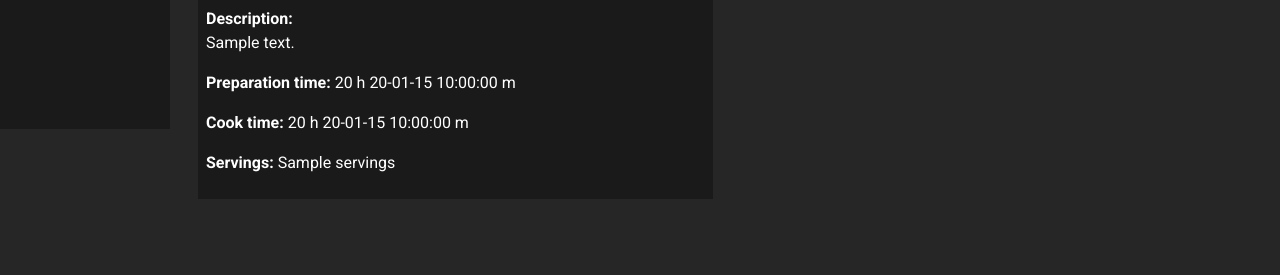
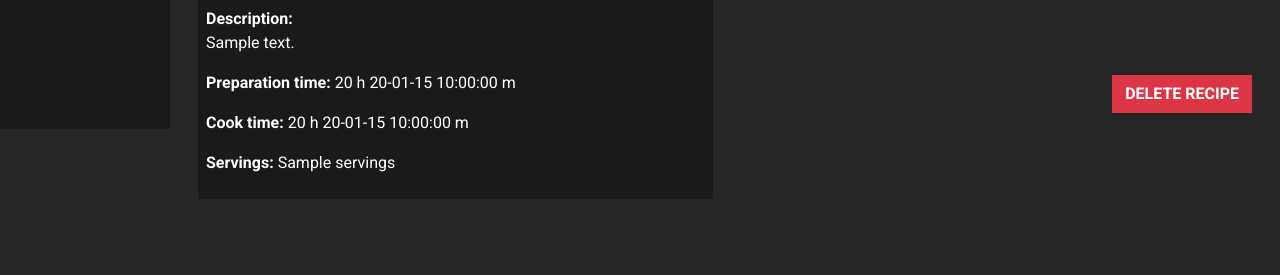
Before and after one commit to nagynooel/SmartCook, a Flask app: template templates/recipes/recipe_viewer.html in a window 1280 px wide. Shown: the part 671-946 px from the top of the page. Run offline with Flask 2, Linux system fonts and the light colour scheme; the template is opened without the code that fills it: most values are stand-ins (such as "Sample title", 1, 10 or a date in 2020).

Commit message:
Added button to recipe viewer to delete recipe and fixed long description overflowing.

```diff
--- a/app.py
+++ b/app.py
@@ -297,7 +297,7 @@ def recipe(recipe_id):
 
         instructions.append(temp_instruction)
 
-    return render_template("recipes/recipe_viewer.html", title=title, description=description, prep_time=preparation_time, cook_time=cook_time, servings=servings, recipe_image=recipe_image, ingredients=ingredients, instructions=instructions)
+    return render_template("recipes/recipe_viewer.html", recipe_id=recipe_id, title=title, description=description, prep_time=preparation_time, cook_time=cook_time, servings=servings, recipe_image=recipe_image, ingredients=ingredients, instructions=instructions)
 
 @app.route("/remove/<int:recipe_id>")
 @logged_in_only
--- a/templates/recipes/recipe_viewer.html
+++ b/templates/recipes/recipe_viewer.html
@@ -17,7 +17,7 @@
                         <img id="recipe-image" src="{{ url_for('static', filename=recipe_image) }}" alt="Recipe image">
                     </div>
                     <div id="recipe-general">
-                        <p><strong>Description:</strong><br/> {{ description }}</p>
+                        <p class="recipe-description"><strong>Description:</strong><br/> {{ description }}</p>
                         <p><strong>Preparation time:</strong> {{ prep_time[:2] | no_leading_zero }} h {{ prep_time[2:] | no_leading_zero }} m</p>
                         <p><strong>Cook time:</strong> {{ cook_time[:2] | no_leading_zero }} h {{ cook_time[2:] | no_leading_zero }} m</p>
                         <p><strong>Servings:</strong> {{ servings }}</p>
@@ -44,6 +44,11 @@
                         {% endfor %}
                     </div>
                 </div>
+
+                <div id="bottom-right-cont">
+                    <a class="btn btn-danger" onclick="confirm_delete(event)" href="/remove/{{ recipe_id }}?next=recipes">Delete recipe</a>
+                </div>
+
             </div>
 
         </main>
@@ -54,4 +59,5 @@
 
 {% block pagescript %}
     <script src="{{ url_for('static', filename='js/sidebar.js') }}"></script>
+    <script src="{{ url_for('static', filename='js/delete_recipe.js') }}"></script>
 {% endblock %}
```
Also changed, not shown: static/sass/styles.sass (+10 -6 lines), static/css/styles.css, 1 other file.
